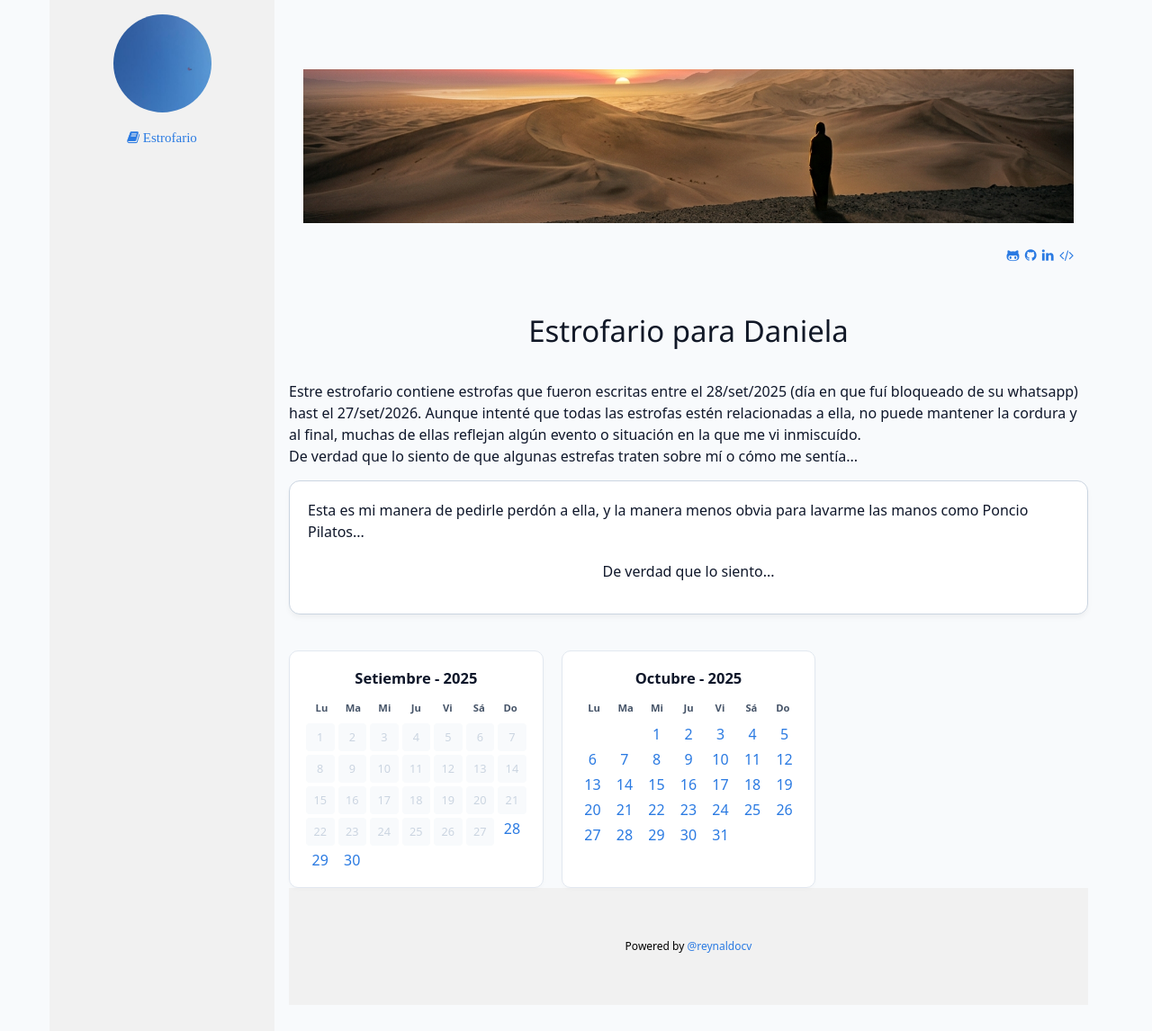
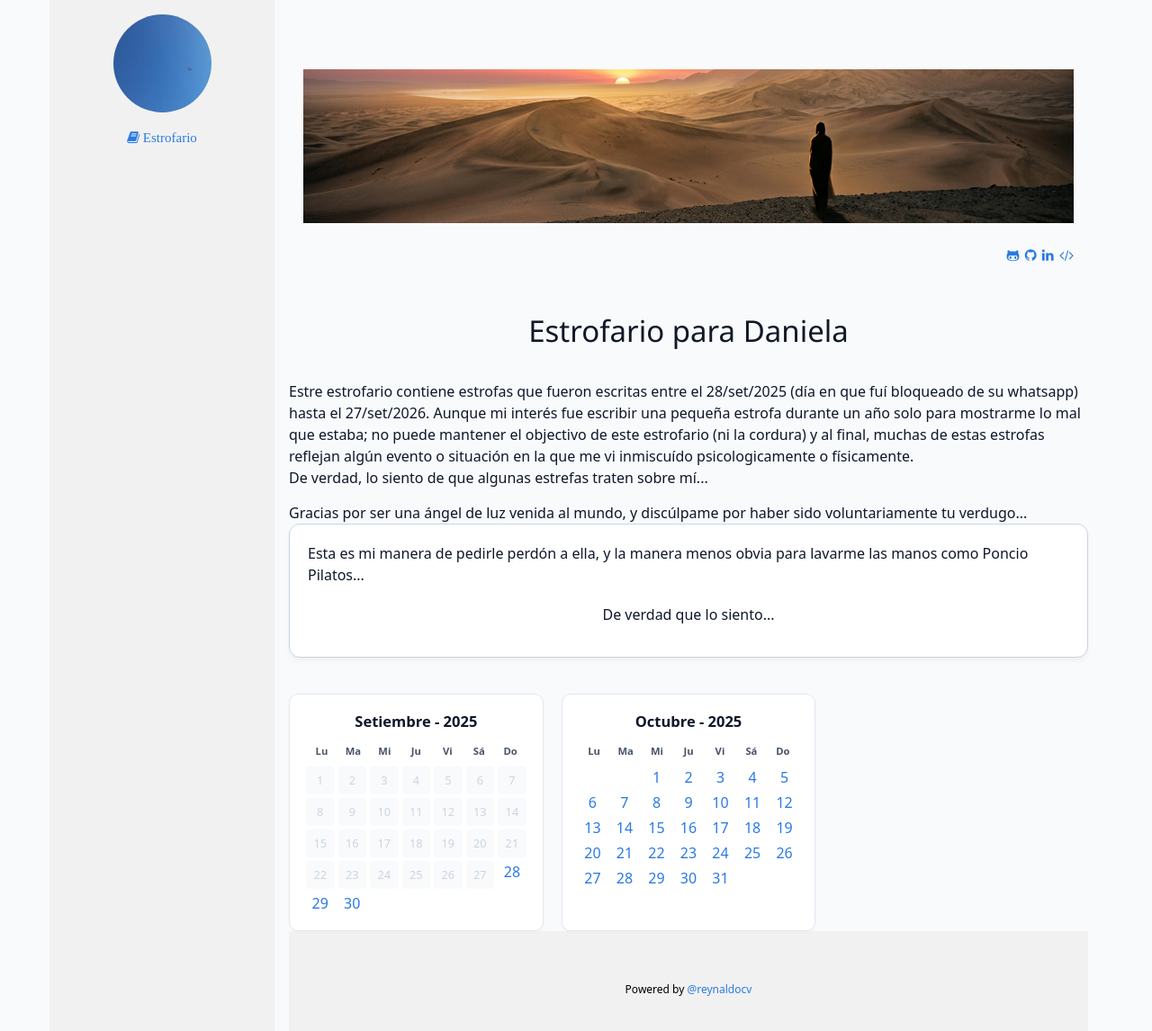
Before and after one commit to reynaldocv/estrofario, a Jekyll site: the page built from index.md, in a window 1280 px wide and 1227 px high. Shown: the top 1146 px of the window at 90% size. Built offline with Jekyll 4.4.1, drawn with Linux system fonts in a browser that asks for light colours.

Commit message:
presentación

```diff
--- a/_layouts/home.html
+++ b/_layouts/home.html
@@ -22,11 +22,12 @@
 
 
         Estre estrofario contiene estrofas que fueron escritas entre el 28/set/2025 (día en que fuí bloqueado
-        de su whatsapp) hast el 27/set/2026.
-        Aunque intenté que todas las estrofas estén relacionadas a ella,
-        no puede mantener la cordura y al final, muchas de ellas
-        reflejan algún evento o situación en la que me vi inmiscuído.
-        <p>De verdad que lo siento de que algunas estrefas traten sobre mí o cómo me sentía... </p>
+        de su whatsapp) hasta el 27/set/2026.
+        Aunque mi interés fue escribir una pequeña estrofa durante un año solo para mostrarme lo mal que estaba;
+        no puede mantener el objectivo de este estrofario (ni la cordura) y al final, muchas de estas estrofas
+        reflejan algún evento o situación en la que me vi inmiscuído psicologicamente o físicamente.
+        <p>De verdad, lo siento de que algunas estrefas traten sobre mí... </p>
+        Gracias por ser una ángel de luz venida al mundo, y discúlpame por haber sido voluntariamente tu verdugo...
 
         <div class="selector-box">
             Esta es mi manera de pedirle perdón a ella, y la manera menos obvia para lavarme las manos como Poncio Pilatos...
```
